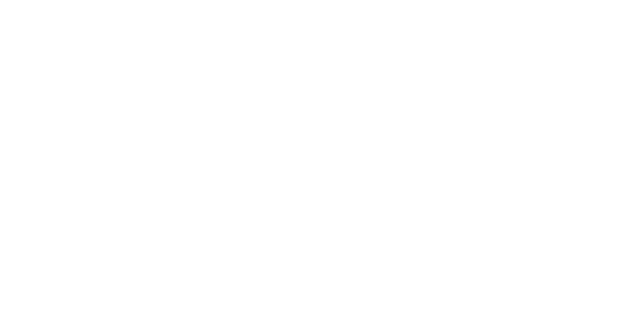
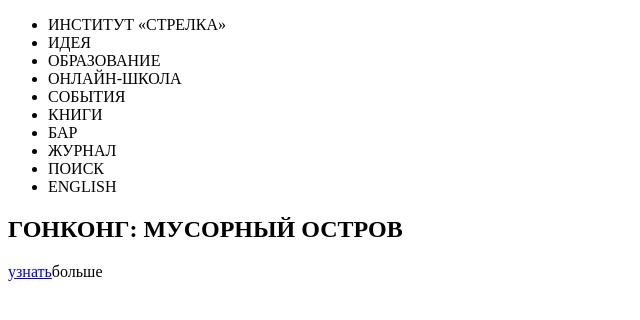
Before and after one commit to devletkilldeeva/strelka.html, a plain HTML site: page index.html in a window 1280 px wide. Shown: the whole page, without its empty margins (0-640 px from the left). Drawn offline with Linux system fonts and the light colour scheme.

Commit message:
название + секция

```diff
--- a/index.html
+++ b/index.html
@@ -2,10 +2,28 @@
 <html>
 <head>
   <meta charset="utf-8">
-  <title></title>
+  <title>Институт «Стрелка»</title>
   <link rel="stylesheet" href="styles.css">
 </head>
 <body>
+  <section>
+    <nav>
+      <ul>
+        <li>ИНСТИТУТ «СТРЕЛКА»</li>
+        <li>ИДЕЯ</li>
+        <li>ОБРАЗОВАНИЕ</li>
+        <li>ОНЛАЙН-ШКОЛА</li>
+        <li>СОБЫТИЯ</li>
+        <li>КНИГИ</li>
+        <li>БАР</li>
+        <li>ЖУРНАЛ</li>
+        <li>ПОИСК</li>
+        <li>ENGLISH</li>
+      </ul>
+    </nav>
 
+    <h1>ГОНКОНГ: МУСОРНЫЙ ОСТРОВ</h1>
+    <a href="#">узнать</a><span>больше</span>
+  </section>
 </body>
 </html>
```
